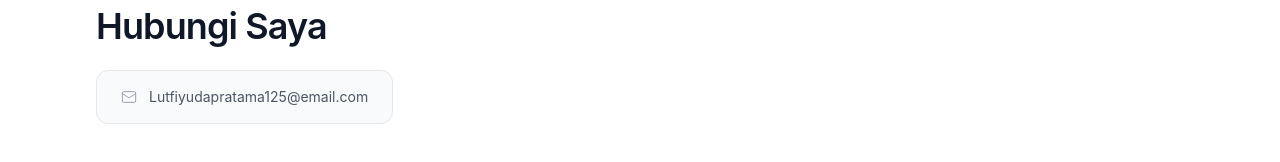
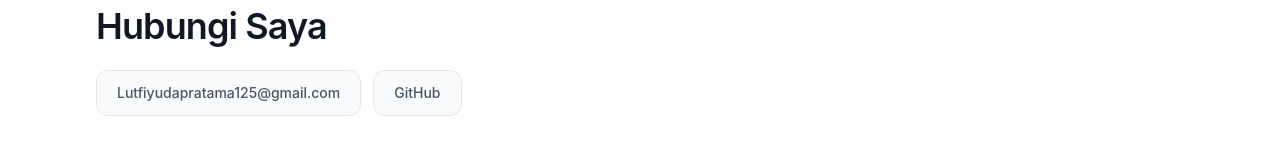
Before and after one commit to Lutfiyudapratama/portofolio, a React (Vite) app: page / in a window 1280 px wide. Shown: the part 1624-1786 px from the top of the page. Built offline with nearby package versions, Linux system fonts and the light colour scheme; a web font is replaced by a local one.

Commit message:
update contact me

```diff
--- a/src/components/Contact.jsx
+++ b/src/components/Contact.jsx
@@ -11,22 +11,21 @@ function Contact() {
           Hubungi Saya
         </h2>
 
-        <div className="bg-gray-50 border border-gray-200 rounded-xl px-6 py-4 inline-flex items-center gap-3">
-          <svg
-            className="w-4 h-4 text-gray-400"
-            viewBox="0 0 24 24"
-            fill="none"
-            stroke="currentColor"
-            strokeWidth="1.5"
-          >
-            <rect x="2" y="4" width="20" height="16" rx="2" />
-            <path d="m22 7-8.97 5.7a1.94 1.94 0 0 1-2.06 0L2 7" />
-          </svg>
-          <span className="text-sm text-gray-600">
-            Lutfiyudapratama125@email.com
-          </span>
+        <div className="flex flex-wrap gap-3">
+
+          <a href="mailto:Lutfiyudapratama125@gmail.com" className="group inline-flex items-center gap-3 bg-gray-50 hover:bg-gray-900 border border-gray-200 hover:border-gray-900 px-5 py-3 rounded-xl transition-all duration-200">
+            <span className="text-sm font-medium text-gray-600 group-hover:text-white transition-colors">
+              Lutfiyudapratama125@gmail.com
+            </span>
+          </a>
+
+          <a href="https://github.com/Lutfiyudapratama" target="_blank" rel="noopener noreferrer" className="group inline-flex items-center gap-3 bg-gray-50 hover:bg-gray-900 border border-gray-200 hover:border-gray-900 px-5 py-3 rounded-xl transition-all duration-200">
+            <span className="text-sm font-medium text-gray-600 group-hover:text-white transition-colors">
+              GitHub
+            </span>
+          </a>
+
         </div>
-
       </div>
     </section>
   )
```
